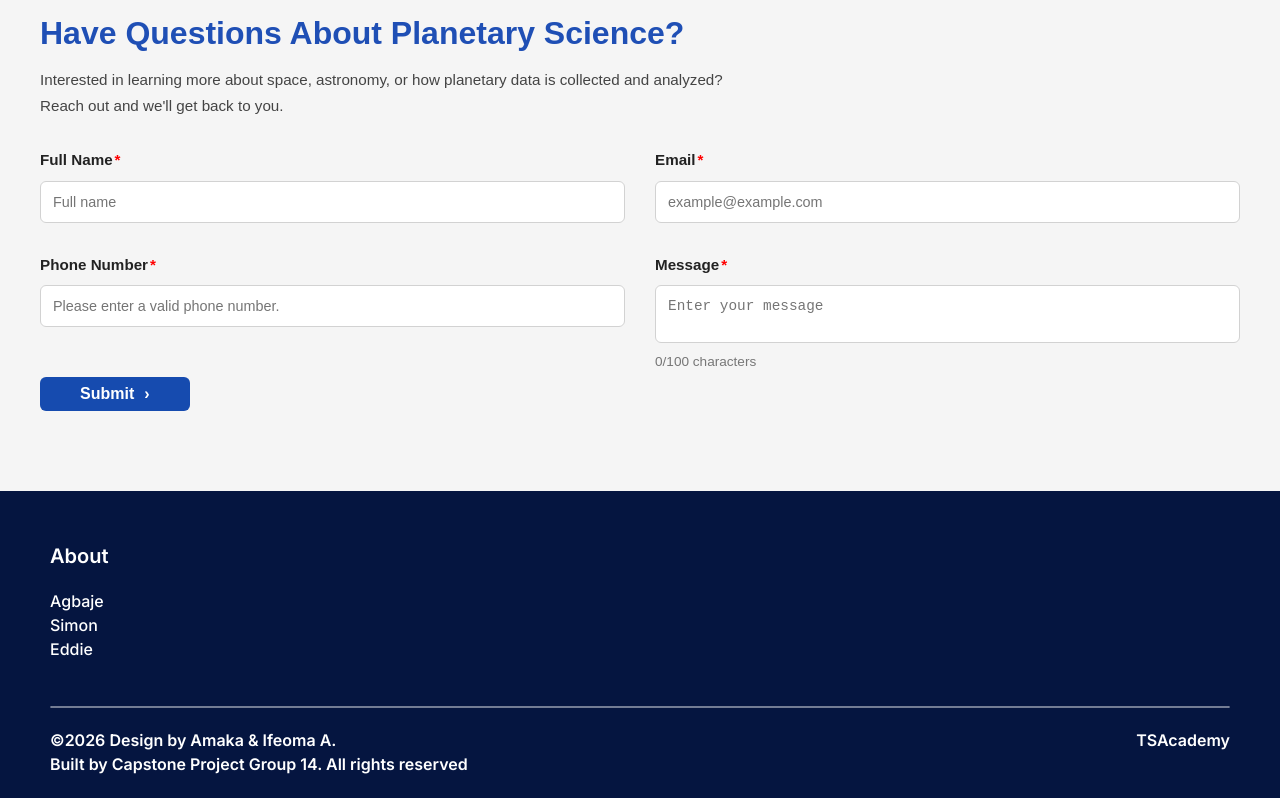
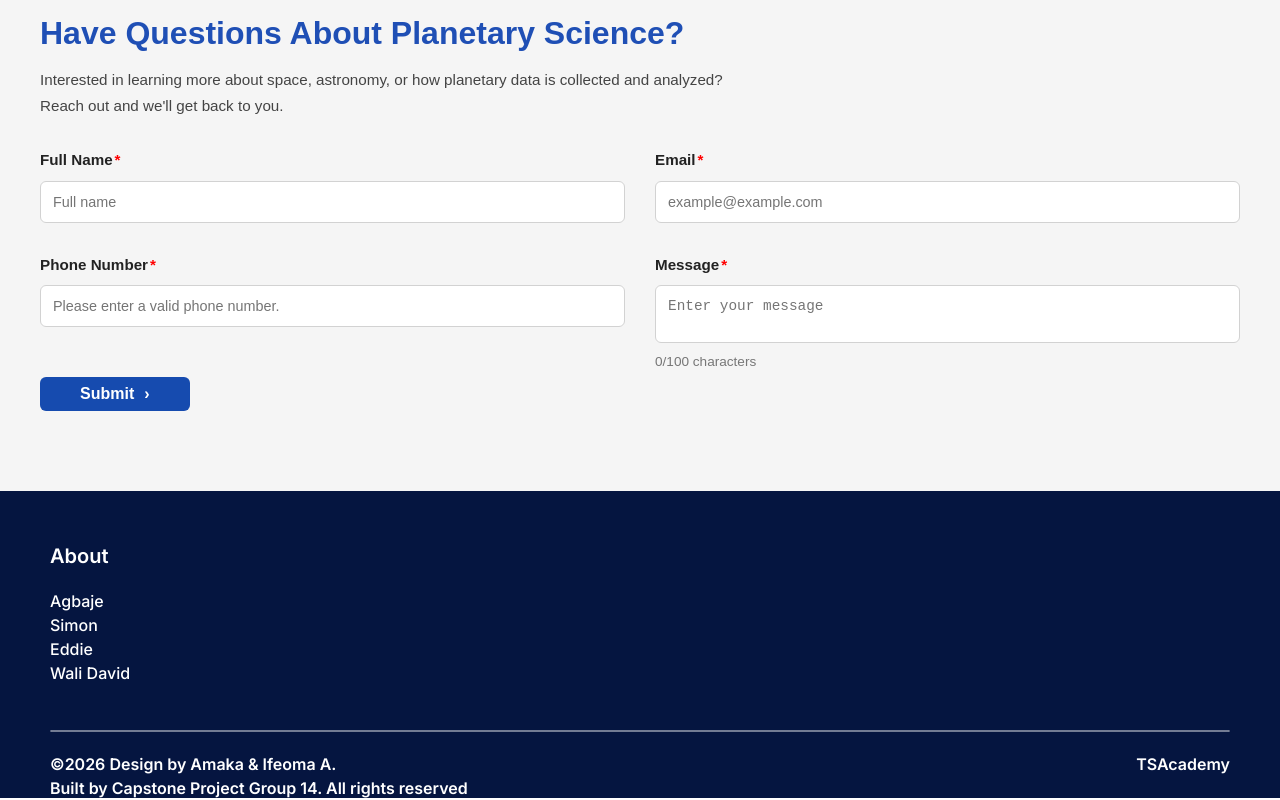
Before and after one commit to simonigba/CAPSTONE-PROJECT-14, a React (Vite) app: page / in a window 1280 px wide. Shown: the part 2374-3174 px from the top of the page. Built offline with nearby package versions, Linux system fonts and the light colour scheme; no server answers.

Commit message:
Add Wali David to the footer list

```diff
--- a/src/Features/Footer/Footer.jsx
+++ b/src/Features/Footer/Footer.jsx
@@ -10,6 +10,7 @@ function Footer() {
                         <li>Agbaje</li>
                         <li>Simon</li>
                         <li>Eddie</li>
+                         <li>Wali David</li>
                     </ul>
                 </p>
             </div>
```
